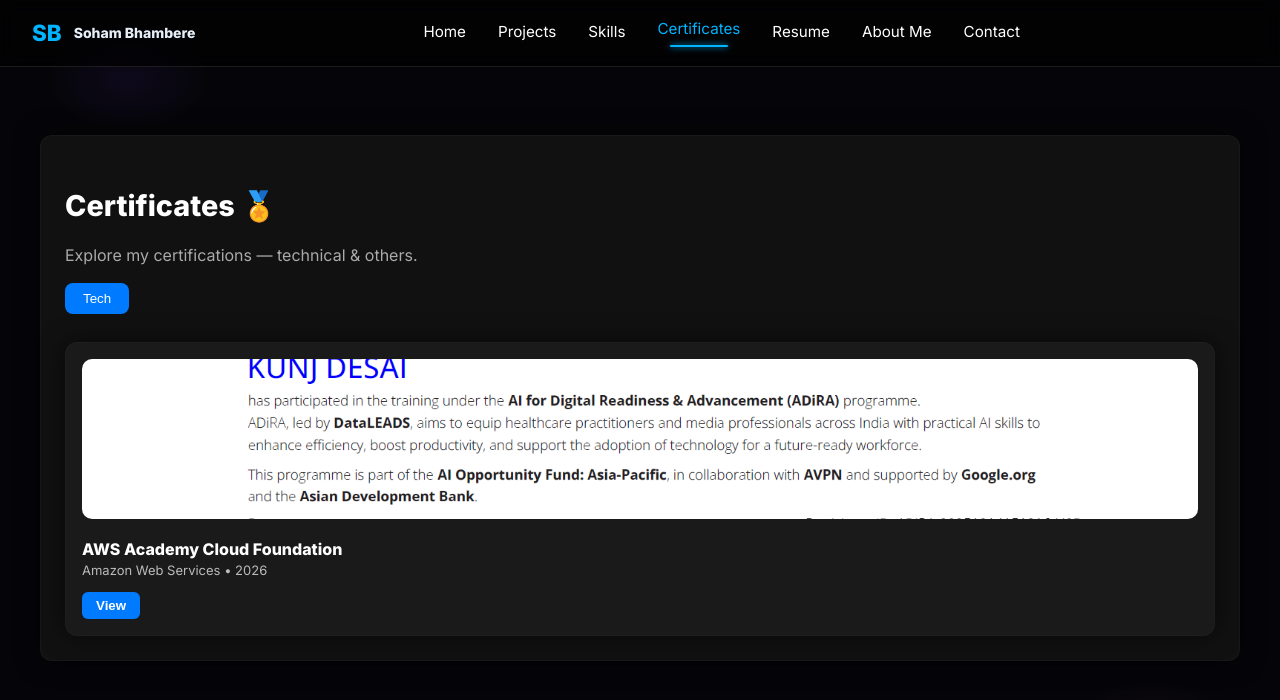
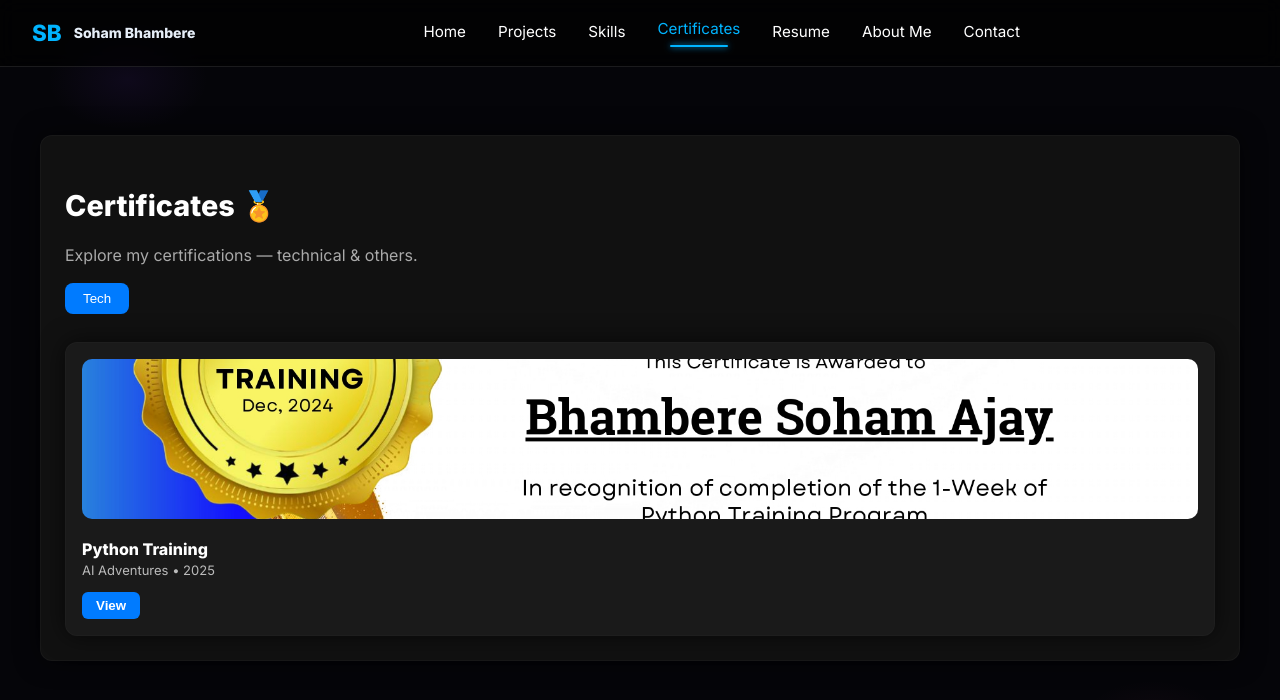
Before and after one commit to sohambhambere50/Soham-Portfolio, a React (Vite) app: page /certificates in a window 1280 px wide. Shown: the top 700 px of the page. Built offline with nearby package versions, Linux system fonts and the light colour scheme; the HTML template or start-up script is replaced by a standard one.

Commit message:
feat: Add AI Adventure Certificate

```diff
--- a/src/pages/Certificates.jsx
+++ b/src/pages/Certificates.jsx
@@ -5,11 +5,11 @@
 const CERTS = {
   tech: [
     {
-      title: "AWS Academy Cloud Foundation",
-      org: "Amazon Web Services",
-      date: "2026",
-      img: "/certs/adira.png",
-      link: "/certs/adira.png",
+      title: "Python Training",
+      org: "AI Adventures",
+      date: "2025",
+      img: "certs/Ai_Adventure_Certificate.jpg",
+      link: "certs/Ai_Adventure_Certificate.jpg",
     },
   ],
   other: [
```
Also changed, not shown: public/certs/Ai_Adventure_Certificate.jpg (added), public/certs/bugbuzz.png (deleted).
